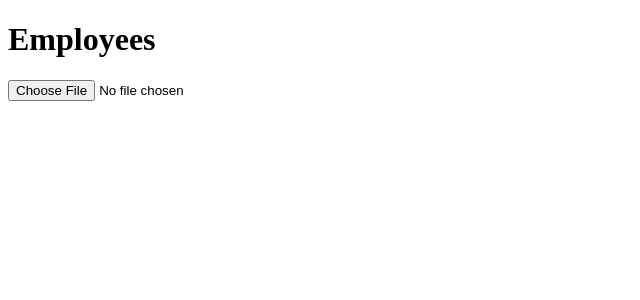
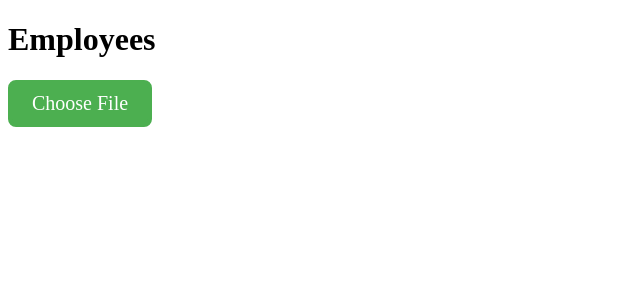
Before and after one commit to visionNew/Employees-Worked-Together, a React (Vite) app: page / in a window 1280 px wide. Shown: the top 300 px of the page, without its empty margins (0-640 px from the left). Built offline with nearby package versions, Linux system fonts and the light colour scheme.

Commit message:
added components FileInput and DataTable

```diff
--- a/package.json
+++ b/package.json
@@ -11,7 +11,8 @@
   },
   "dependencies": {
     "react": "^18.2.0",
-    "react-dom": "^18.2.0"
+    "react-dom": "^18.2.0",
+    "react-router-dom": "^6.21.0"
   },
   "devDependencies": {
     "@types/react": "^18.2.43",
--- a/src/App.jsx
+++ b/src/App.jsx
@@ -1,6 +1,8 @@
 import { useState } from 'react';
 import { handleFileUpload } from './utils/handleFailUtils';
 import ErrorDisplay from './components/ErrorDisplay/ErrorDisplay';
+import DataTable from "./components/DataTable";
+import FileInput from "./components/FileInput/FileInput";
 import './App.css'
 
 function App() {
@@ -16,15 +18,13 @@ function App() {
       <div className="App">
         <h1>Employees</h1>
         <p></p>
+        <FileInput onChange={handleFileChange} />
         {!!errors.length && <ErrorDisplay errors={errors} />}
-        <input type="file" onChange={handleFileChange} />
-        {data.map((row, rowIndex) => (
-          <div key={rowIndex}>
-            {row.map((cell, cellIndex) => (
-              <span key={cellIndex}>{cell} </span>
-            ))}
-          </div>
-        ))}
+        {!!data.length && (
+          <>
+            <DataTable data={data} />
+          </>
+        )}
       </div>
     </>
   )
--- /dev/null
+++ b/src/components/DataTable.jsx
@@ -0,0 +1,30 @@
+function DataTable({ data }) {
+    return (
+        <>
+        <table>
+            <thead>
+            <tr>
+                <th>Employee</th>
+                <th>Project</th>
+                <th>Date From</th>
+                <th>Date To</th>
+            </tr>
+            </thead>
+            <tbody>
+            {data.map((row, index) => {
+                return (
+                <tr key={index}>
+                    <td>{row[0]}</td>
+                    <td>{row[1]}</td>
+                    <td>{row[2]}</td>
+                    <td>{row[3]}</td>
+                </tr>
+                );
+            })}
+            </tbody>
+        </table>
+        </>
+    );
+}
+
+export default DataTable;
--- /dev/null
+++ b/src/components/FileInput/FileInput.css
@@ -0,0 +1,30 @@
+.label__container {
+    display: inline-block;
+    position: relative;
+    padding: 8px 20px;
+    border: 4px solid #4caf50;
+    border-radius: 8px;
+    background-image: linear-gradient(to bottom, #4caf50 50%, #242424 50%);
+    background-size: 100% 200%;
+    font-size: 20px;
+    color: #ffffff;
+    transition: all 1s;
+    cursor: pointer;
+    overflow: hidden;
+}
+
+
+.label__container input[type=file] {
+    height: 55px;
+    width: 150px;
+    position: absolute;
+    top: -5px;
+    left: -4px;
+    opacity: 0;
+    cursor: pointer;
+}
+
+.label__container:hover {
+    background-position: 0 -100%;
+    color: #4caf50;
+}
--- /dev/null
+++ b/src/components/FileInput/FileInput.jsx
@@ -0,0 +1,13 @@
+import './FileInput.css';
+
+function FileInput({ onChange }) {
+
+    return (
+        <div className="label__container">
+            <label htmlFor="file">Choose File</label>
+            <input type="file" onChange={onChange} />
+        </div>
+    );
+}
+
+export default FileInput;
```
Also changed, not shown: 1 other file (tests, documents, lock files or other folders).
